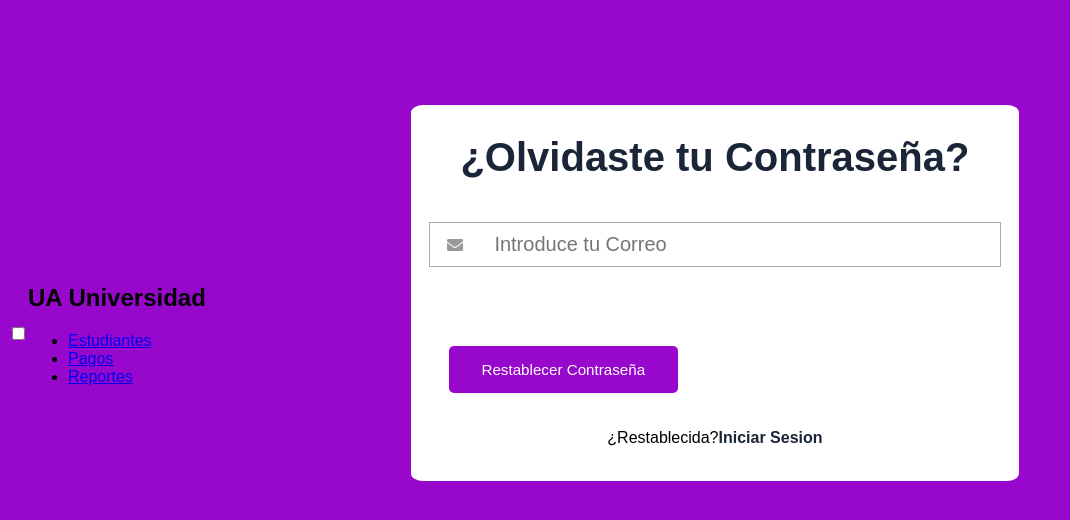
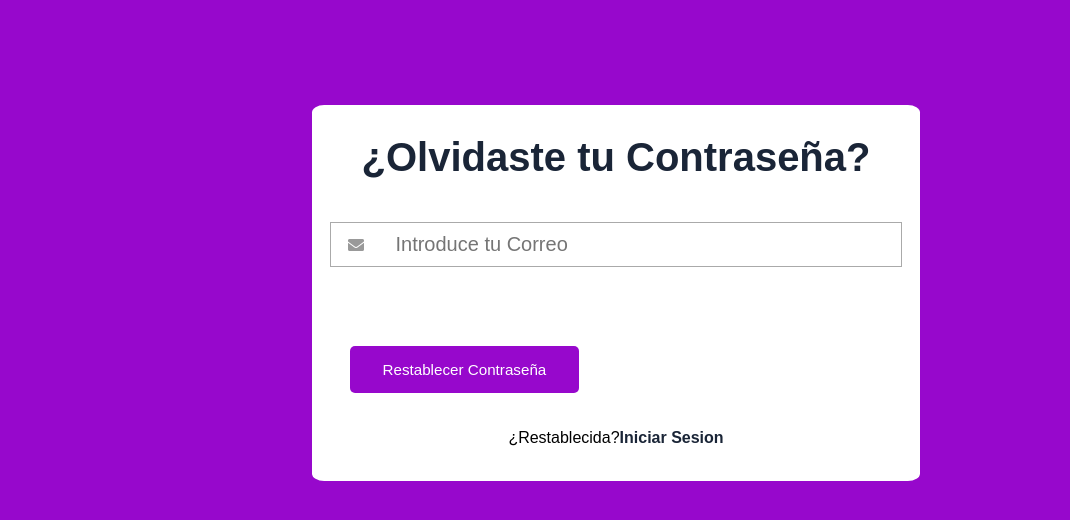
Before and after one commit to rosdfots20/proyect-payment-control, a Django app: page /password_reset/ in a window 1280 px wide. Shown: the top 520 px of the page, without its empty margins (0-1070 px from the left). Run offline with Django 3.2, Linux system fonts and the light colour scheme; some libraries are stand-ins or nearby versions.

Commit message:
diseño nueva

```diff
--- a/core/templates/core/reset_password.html
+++ b/core/templates/core/reset_password.html
@@ -11,43 +11,11 @@
 
 </head>
 <body>
-	<input type="checkbox" id="nav-toggle">
-<div class="sidebar">
-		<div class="sidebar-brand">
-				<h2>
-						<span>UA</span>
-						<span>Universidad</span>
-				</h2>
-		</div>
-		<div class="sidebar-menu">
-				<ul>
-						<li>
-								<a href="estudiantes.html">
-										<span class="las la-users"></span>
-										<span>Estudiantes</span>
-								</a>
-						</li>
-						<li>
-								<a href="pagos.html">
-										<span class="las la-clipboard-list"></span>
-										<span>Pagos</span>
-								</a>
-						</li>
-						<li>
-								<a href="adeudos.html">
-										<span class="las la-clipboard"></span>
-										<span>Reportes</span>
-								</a>
-						</li>
-				</ul>
-		</div>
-</div>
 
  <form class="formulario">
 
     <h1>¿Olvidaste tu Contraseña?</h1>
      <div class="contenedor">
-
      <div class="input-contenedor">
           <i class="fas fa-envelope icon"></i>
          <input type="text" placeholder="Introduce tu Correo">
```
